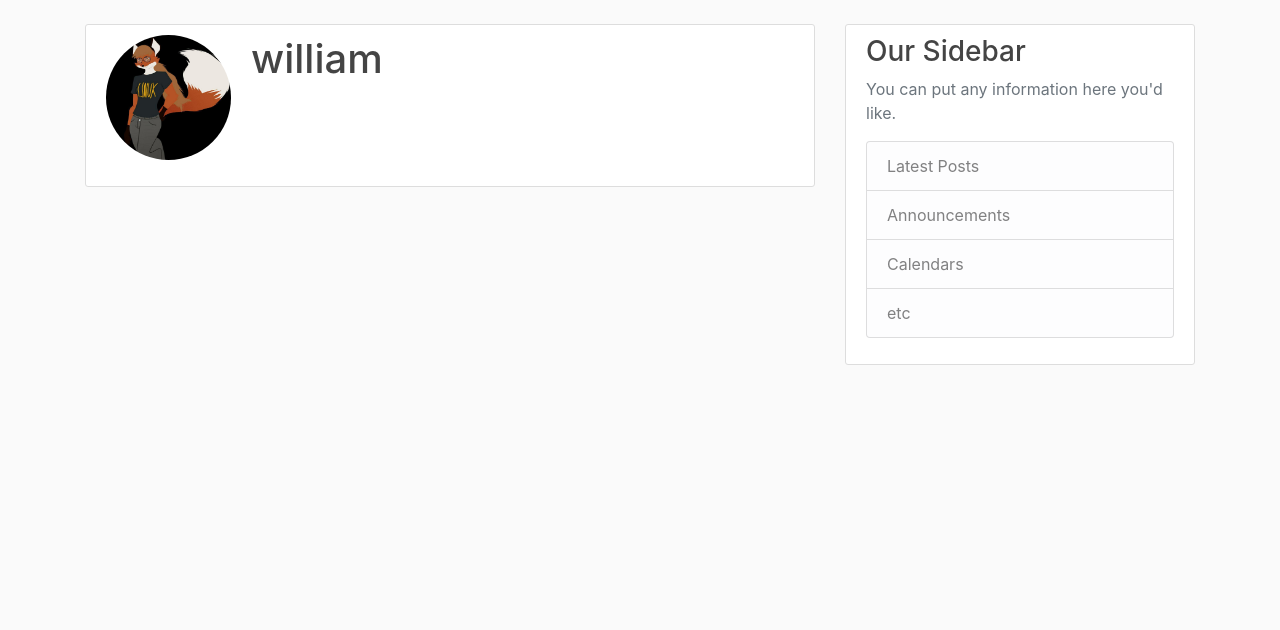
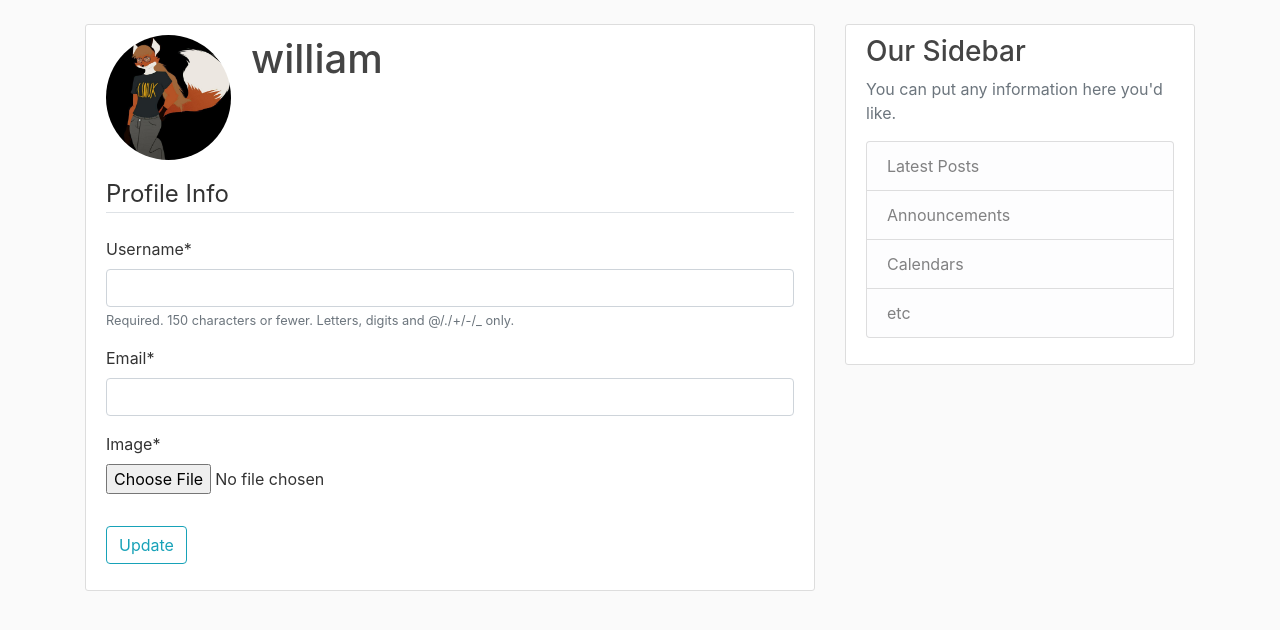
Before and after one commit to WilliamOtieno/django_blog, a Django app: page /profile/ in a window 1280 px wide. Shown: the part 56-686 px from the top of the page. Run offline with Django 3.2, Linux system fonts and the light colour scheme; a user stored in the database is signed in; data comes from the database, SQL or seed files in the repository; some libraries are stand-ins or nearby versions.

Commit message:
added forms

```diff
--- a/users/forms.py
+++ b/users/forms.py
@@ -1,6 +1,7 @@
 from django import forms
 from django.contrib.auth.models import User
 from django.contrib.auth.forms import UserCreationForm
+from .models import Profile
 
 
 class UserRegisterForm(UserCreationForm):
@@ -9,3 +10,17 @@ class UserRegisterForm(UserCreationForm):
     class Meta:
         model = User
         fields = ['username', 'email', 'password1', 'password2']
+
+
+class UserUpdateForm(forms.ModelForm):
+    email = forms.EmailField()
+
+    class Meta:
+        model = User
+        fields = ['username', 'email']
+
+
+class ProfileUpdateForm(forms.ModelForm):
+    class Meta:
+        model = Profile
+        fields = ['image']
--- a/users/templates/users/profile.html
+++ b/users/templates/users/profile.html
@@ -10,5 +10,16 @@
         </div>
       </div>
   <!-- FORM HERE -->
+    <form method="POST" enctype="multipart/form-data">
+        {% csrf_token %}
+        <fieldset class="form-group">
+            <legend class="border-bottom mb-4">Profile Info</legend>
+            {{ u_form|crispy }}
+            {{ p_form|crispy }}
+        </fieldset>
+        <div class="form-group">
+            <button class="btn btn-outline-info" type="submit">Update</button>
+        </div>
+    </form>
 </div>
 {% endblock content%}
--- a/users/views.py
+++ b/users/views.py
@@ -1,6 +1,6 @@
 from django.shortcuts import render, redirect
 from django.contrib import messages
-from .forms import UserRegisterForm
+from .forms import UserRegisterForm, ProfileUpdateForm, UserUpdateForm
 from django.contrib.auth.decorators import login_required
 
 
@@ -20,4 +20,12 @@ def register(request):
 
 @login_required
 def profile(request):
-    return render(request, template_name='users/profile.html')
+    u_form = UserUpdateForm()
+    p_form = ProfileUpdateForm()
+
+    context = {
+        'u_form': u_form,
+        'p_form': p_form
+    }
+
+    return render(request, template_name='users/profile.html', context=context)
```
